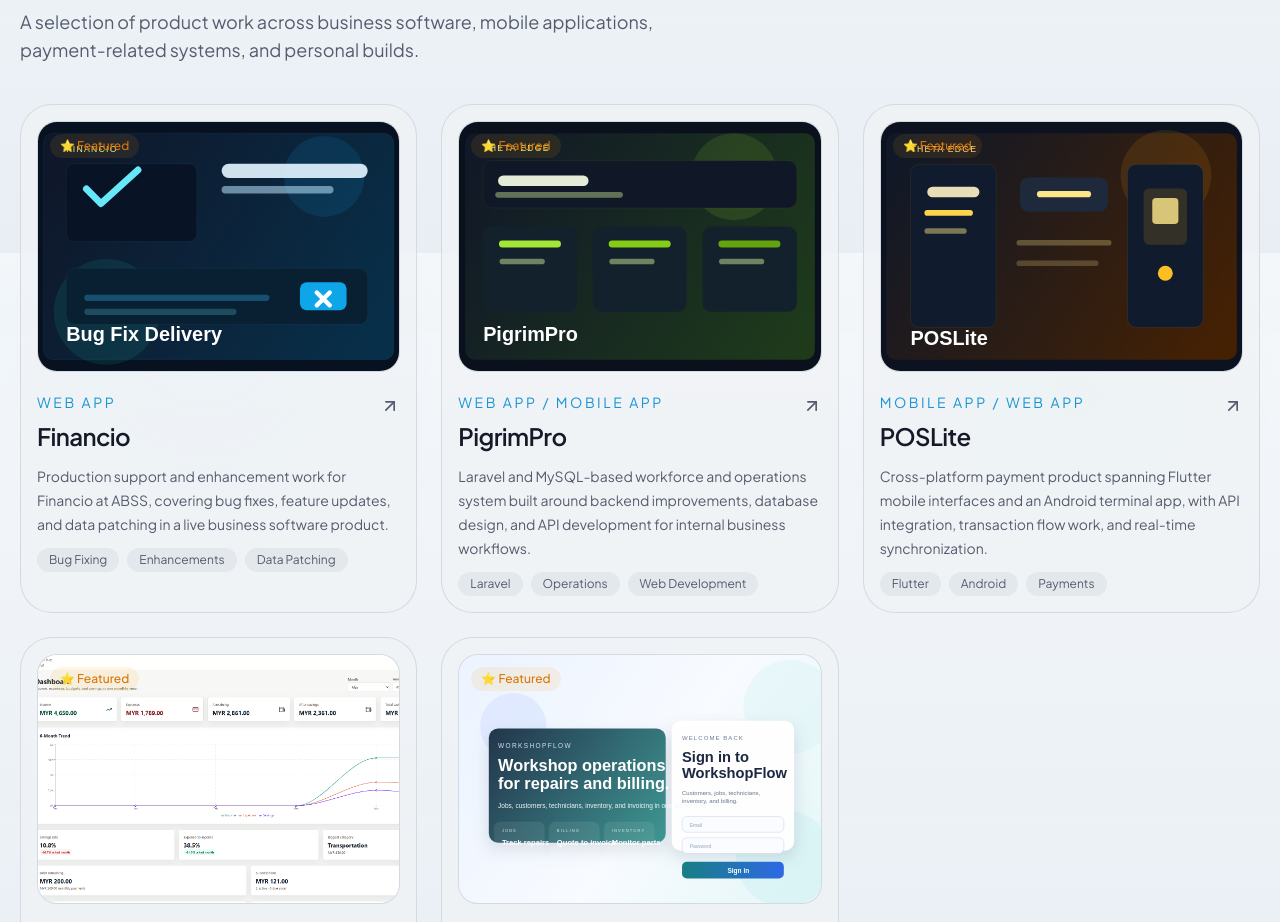
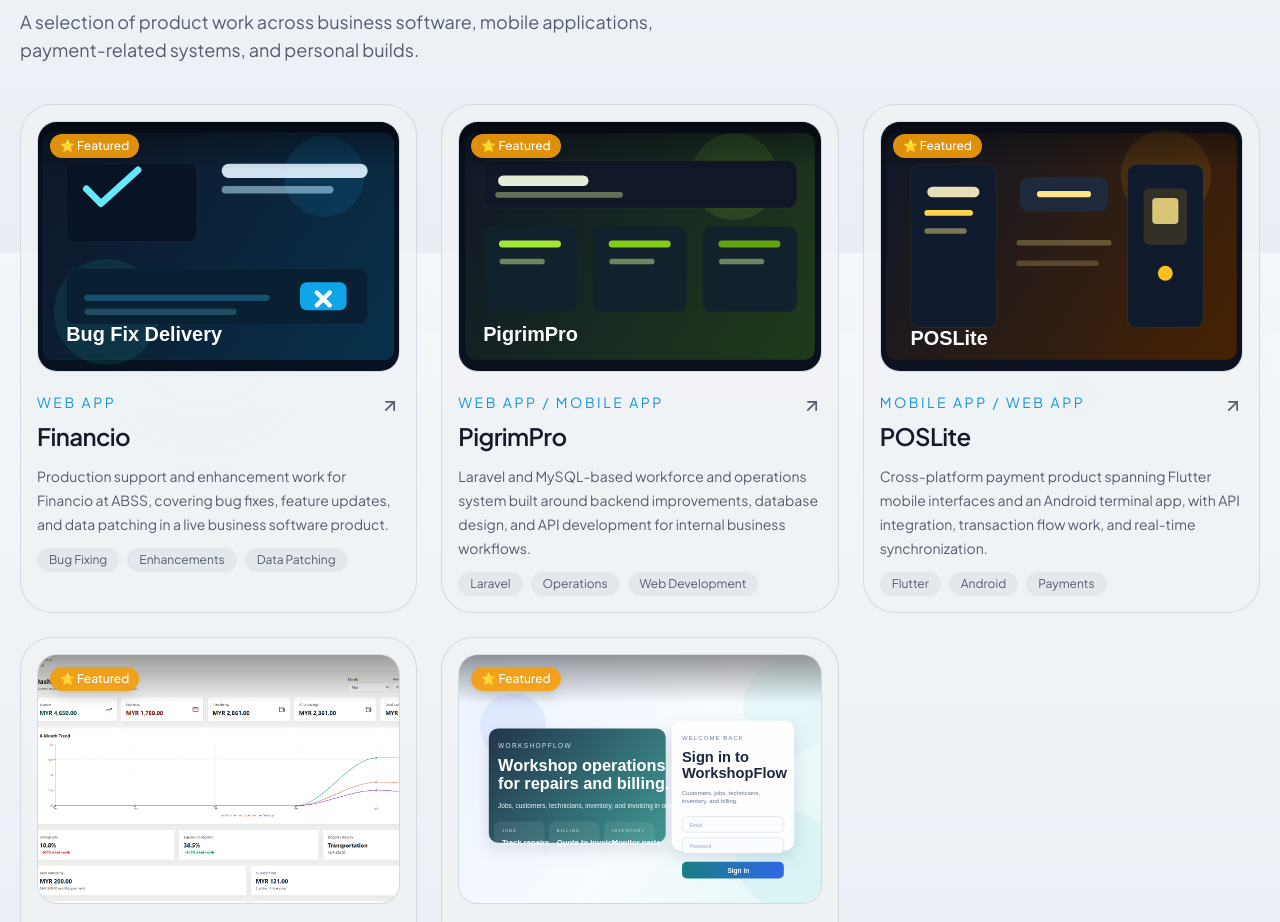
Before and after one commit to iamirul2000/myportfolio, a Next.js app: page / in a window 1280 px wide. Shown: the part 1347-2269 px from the top of the page. Built offline with nearby package versions, Linux system fonts and the light colour scheme; no server answers.

Commit message:
Fix badge overlap: add gradient overlay and improve badge visibility with solid backgrounds

```diff
--- a/src/components/project-badges.tsx
+++ b/src/components/project-badges.tsx
@@ -18,17 +18,17 @@
   return (
     <div className={cn("flex flex-wrap gap-2", className)}>
       {featured && (
-        <span className="inline-flex items-center gap-1 rounded-full bg-amber-500/10 px-2.5 py-1 text-xs font-medium text-amber-600 dark:text-amber-400">
+        <span className="inline-flex items-center gap-1 rounded-full bg-amber-500/90 px-2.5 py-1 text-xs font-medium text-white shadow-lg backdrop-blur-sm dark:bg-amber-500/80">
           ⭐ Featured
         </span>
       )}
       {isPersonal && (
-        <span className="inline-flex items-center gap-1 rounded-full bg-blue-500/10 px-2.5 py-1 text-xs font-medium text-blue-600 dark:text-blue-400">
+        <span className="inline-flex items-center gap-1 rounded-full bg-blue-500/90 px-2.5 py-1 text-xs font-medium text-white shadow-lg backdrop-blur-sm dark:bg-blue-500/80">
           🚀 Personal
         </span>
       )}
       {isLatest && (
-        <span className="inline-flex items-center gap-1 rounded-full bg-green-500/10 px-2.5 py-1 text-xs font-medium text-green-600 dark:text-green-400">
+        <span className="inline-flex items-center gap-1 rounded-full bg-green-500/90 px-2.5 py-1 text-xs font-medium text-white shadow-lg backdrop-blur-sm dark:bg-green-500/80">
           ✨ Latest
         </span>
       )}
--- a/src/components/project-card.tsx
+++ b/src/components/project-card.tsx
@@ -24,13 +24,15 @@
           height={800}
           className="aspect-[16/11] h-auto w-full object-cover transition duration-500 group-hover:scale-[1.02]"
         />
-        <div className="absolute left-3 top-3">
+        {(project.featured || isPersonal || isLatest) && (
+          <div className="absolute left-0 right-0 top-0 bg-gradient-to-b from-black/40 to-transparent p-3">
             <ProjectBadges
               featured={project.featured}
               isPersonal={isPersonal}
               isLatest={isLatest}
             />
           </div>
+        )}
       </div>
       <div className="mt-5 space-y-3">
         <div className="flex items-start justify-between gap-4">
```
Lines whose indentation alone changed are shown as unchanged.
